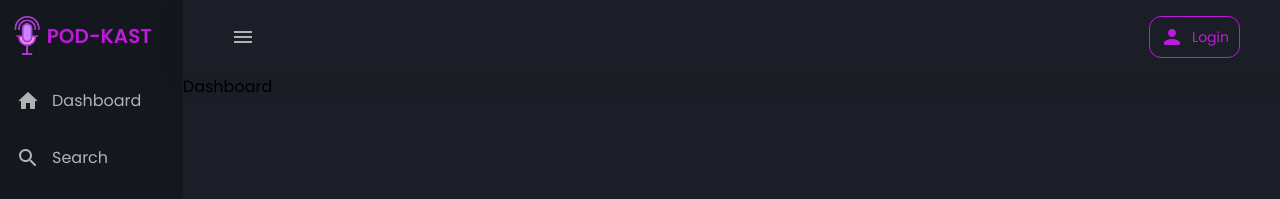
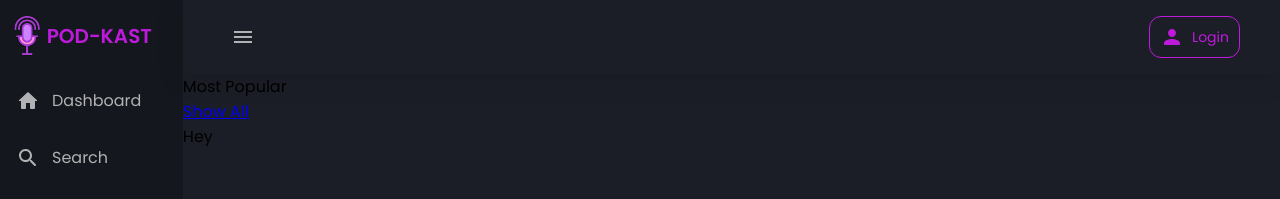
Before and after one commit to KayRaps/KARMOK515_BCL_2401_GROUP-B_KARAB0-MOKGATLE_DJS11., a React (Create React App) app in the folder client/: page / in a window 1280 px wide. Shown: the top 199 px of the page. Built offline with nearby package versions, Linux system fonts and the light colour scheme.

Commit message:
Create Dashboard component with styled components for layout: DashboardMain, FilterContainer, Topic, Span, Podcasts. Include "Most Popular" topic with "Show All" link and a Podcasts section.

```diff
--- a/client/src/pages/Dashboard.jsx
+++ b/client/src/pages/Dashboard.jsx
@@ -1,7 +1,25 @@
 import React from "react";
+import styled from "styled-components";
+import { Link } from "react-router-dom";
+
+const DashboardMain = styled.div``;
+const FilterContainer = styled.div``;
+const Topic = styled.div``;
+const Span = styled.div``;
+const Podcasts = styled.div``;
 
 const Dashboard = () => {
-    return <div>Dashboard</div>;
+    return <DashboardMain>
+        <FilterContainer>
+            <Topic>
+                Most Popular
+                <Link>
+                  <Span>Show All</Span>
+                </Link>
+            </Topic>
+            <Podcasts>Hey</Podcasts>
+        </FilterContainer>
+    </DashboardMain>;
 };
 
 export default Dashboard;
```
